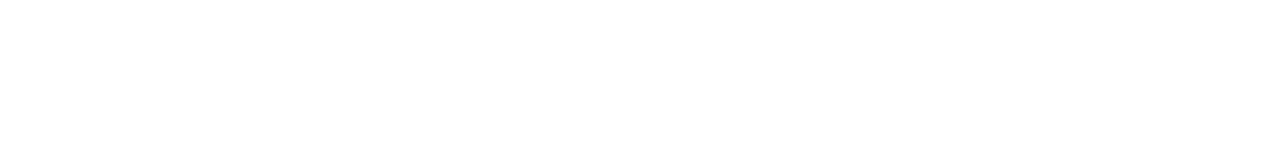
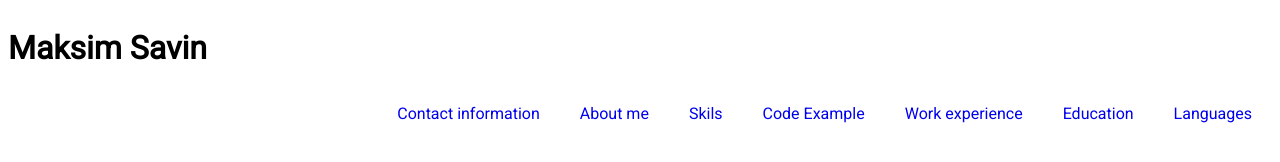
Before and after one commit to maxsavinmax/rsschool-cv, a plain HTML site: page index.html in a window 1280 px wide. Drawn offline with Linux system fonts and the light colour scheme.

Commit message:
feat: add nav

```diff
--- a/index.html
+++ b/index.html
@@ -4,13 +4,37 @@
         <meta charset="UTF-8">
         <meta http-equiv="X-UA-Compatible" content="IE=edge">
         <meta name="viewport" content="width=device-width, initial-scale=1.0">
-        <title>cv</title>
+        <title>CV</title>
         <link rel="stylesheet" href="style.css">
         <link rel="icon" href="assets/favicon.ico">
         <link rel="preconnect" href="https://fonts.googleapis.com">
 <link rel="preconnect" href="https://fonts.gstatic.com" crossorigin>
 <link href="https://fonts.googleapis.com/css2?family=Roboto&display=swap" rel="stylesheet">
     <body>
+        <header>
+            <div class="container">
 
+         <h1>Maksim Savin</h1>
+         <nav class="nav">
+            <ul class="nav-list">
+                <li class="nav-item"><a href="#Contact information" class="nav-link">Contact information</a></li>
+                <li class="nav-item"><a href="#About me" class="nav-link">About me</a></li>
+                <li class="nav-item"><a href="#Skils" class="nav-link">Skils</a></li>
+                <li class="nav-item"><a href="#Code Example" class="nav-link">Code Example</a></li>
+                <li class="nav-item"><a href="#Work experience" class="nav-link">Work experience</a></li>
+                <li class="nav-item"><a href="#Education" class="nav-link">Education</a></li>
+                <li class="nav-item"><a href="#Languages" class="nav-link">Languages</a></li>
+            </ul>
+         </nav>
+
+
+            </div>
+            </header>
+        <main>
+            <div class="container"></div>
+        </main>
+        <footer>
+            <div class="container"></div>
+        </footer>
     </body>
     </html>
--- a/style.css
+++ b/style.css
@@ -1 +1,31 @@
-body{font-family: 'Roboto', sans-serif;}
+
+body {
+    font-family: 'Roboto', sans-serif;
+    min-height: 100vh;
+    display: flex;
+    flex-direction: column;
+    justify-content: space-between;
+}
+.container {
+    max-width: 1440px;
+    margin: 0 auto;
+}
+
+.nav-list {
+    display: flex;
+    justify-content: flex-end;
+    align-items: center;
+}
+
+html {
+    scroll-behavior: smooth;
+}
+.nav-list {
+    list-style: none;
+}
+.nav-link {
+    padding: 0 20px;
+    line-height: 50px;
+    text-decoration: none;
+    transition: .3s;
+}
```
